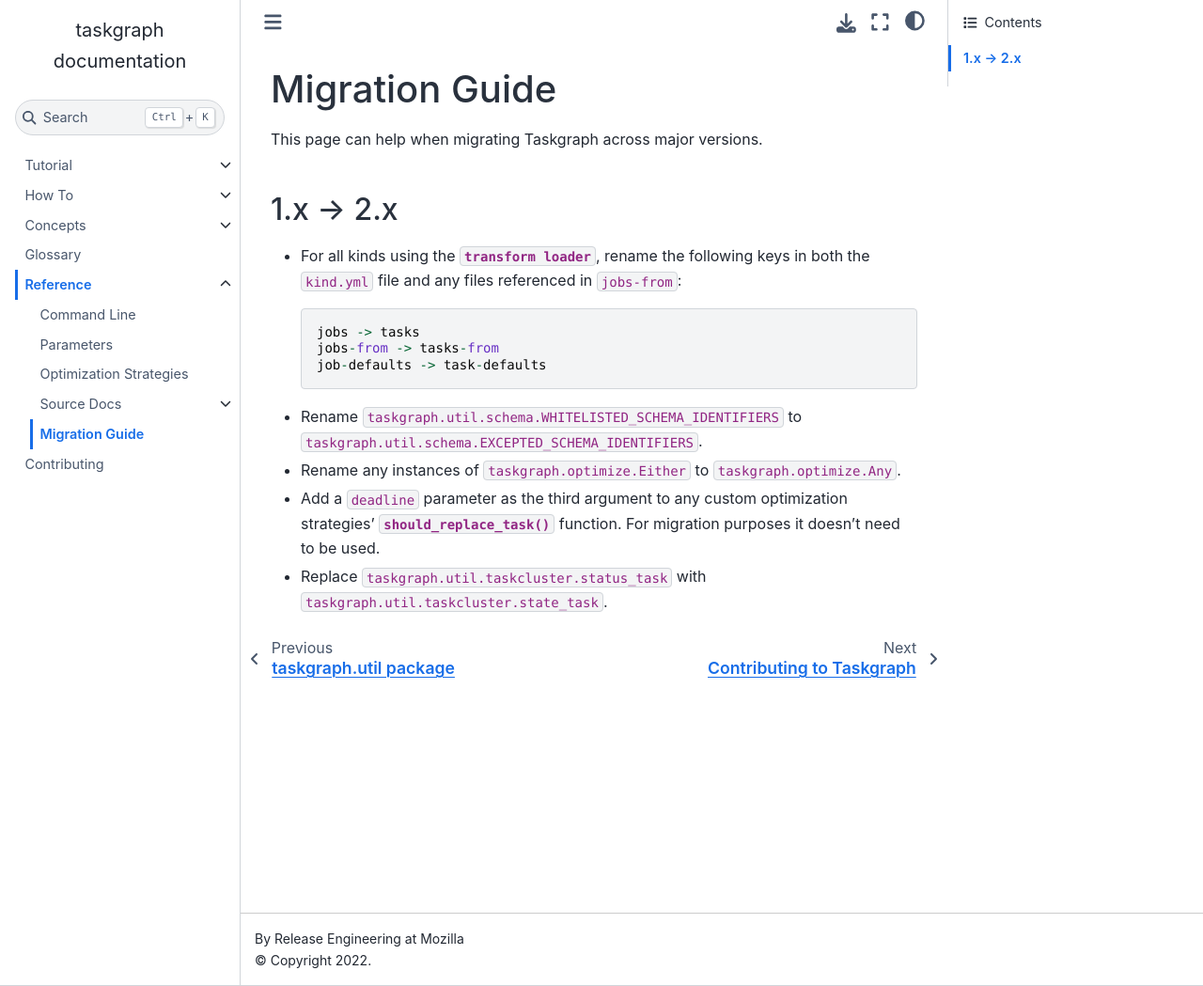
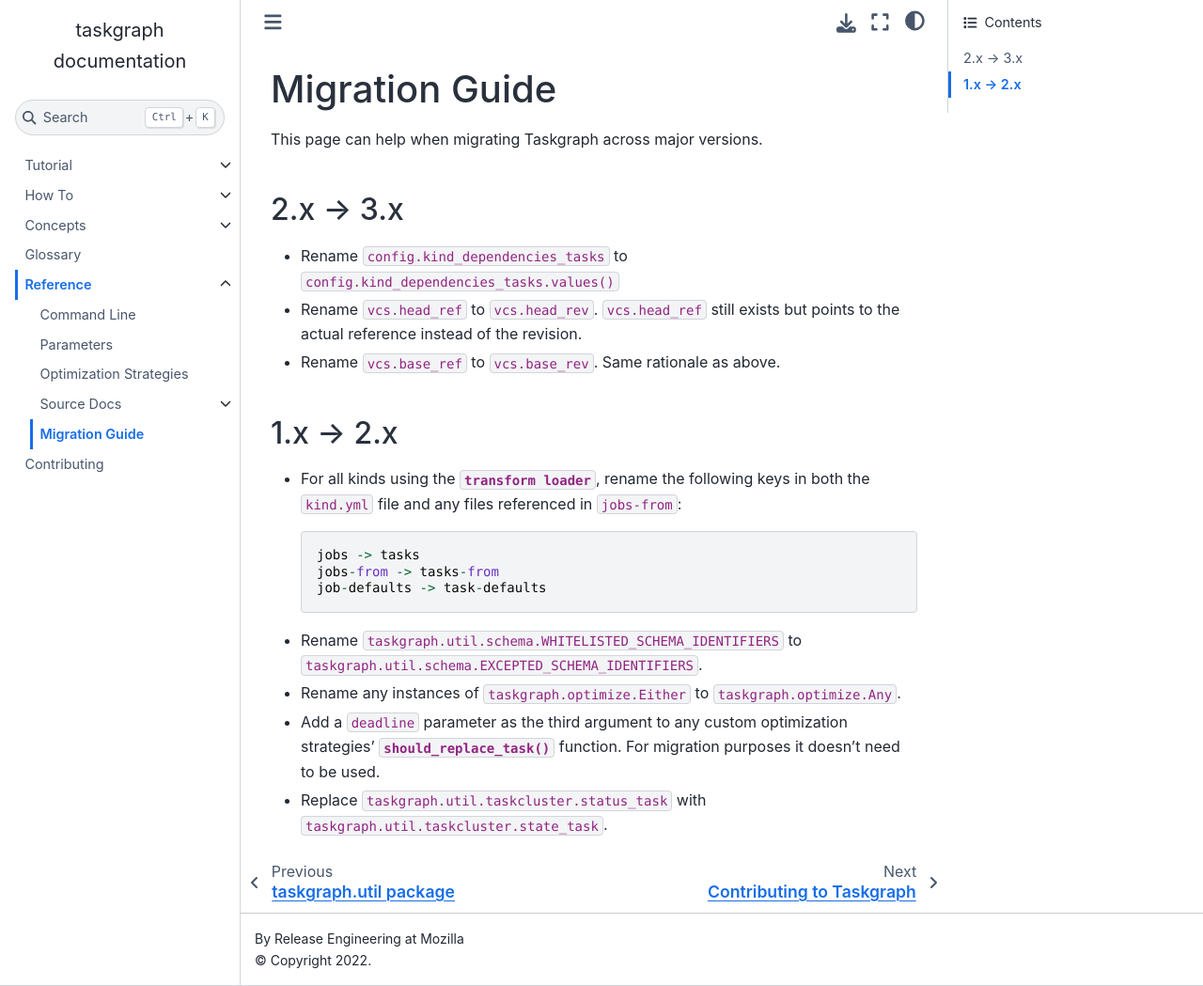
Before and after one commit to taskcluster/taskgraph, a Sphinx documentation site: the page built from docs/reference/migrations.rst, in a window 1280 px wide and 1049 px high. Shown: the whole window at 94% size. Built offline with Sphinx 7.4.7 and the Sphinx Book theme 1.1.4, drawn with Linux system fonts in a browser that asks for light colours.

Commit message:
docs: Provide 2.x -> 3.x instructions in migration guide page

```diff
--- a/docs/reference/migrations.rst
+++ b/docs/reference/migrations.rst
@@ -2,6 +2,15 @@ Migration Guide
 ===============
 
 This page can help when migrating Taskgraph across major versions.
+
+
+2.x -> 3.x
+----------
+
+* Rename ``config.kind_dependencies_tasks`` to ``config.kind_dependencies_tasks.values()``
+* Rename ``vcs.head_ref`` to ``vcs.head_rev``. ``vcs.head_ref`` still exists but points to the actual reference instead of the revision.
+* Rename ``vcs.base_ref`` to ``vcs.base_rev``. Same rationale as above.
+
 
 1.x -> 2.x
 ----------
```
